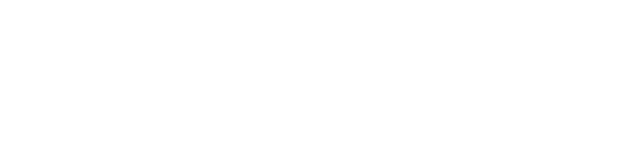
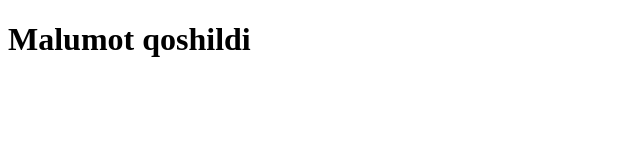
Before and after one commit to kamol9898/new-projects-2, a plain HTML site: page index.html in a window 1280 px wide. Shown: the whole page, without its empty margins (0-640 px from the left). Drawn offline with Linux system fonts and the light colour scheme.

Commit message:
malumot qoshildi

```diff
--- a/index.html
+++ b/index.html
@@ -6,6 +6,6 @@
     <title>Document</title>
 </head>
 <body>
-
+    <h1>Malumot qoshildi</h1>
 </body>
 </html>
```
